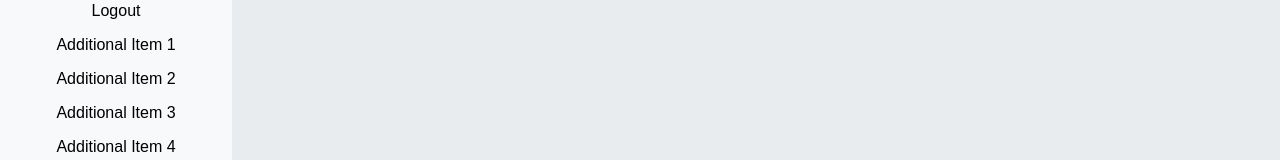
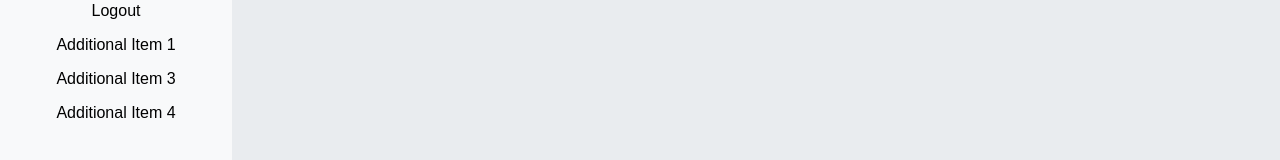
Before and after one commit to jritu96111/react-cicd-jenkins-testing, a React (Create React App) app: page / in a window 1280 px wide. Shown: the part 182-342 px from the top of the page. Built offline with nearby package versions, Linux system fonts and the light colour scheme.

Commit message:
removed item two

```diff
--- a/src/components/Dashboard.js
+++ b/src/components/Dashboard.js
@@ -25,7 +25,7 @@ function Sidebar() {
         <li>Settings</li>
         <li>Logout</li>
         <li>Additional Item 1</li>
-        <li>Additional Item 2</li>
+        {/* <li>Additional Item 2</li> */}
         <li>Additional Item 3</li>
         <li>Additional Item 4</li>
       </ul>
```
